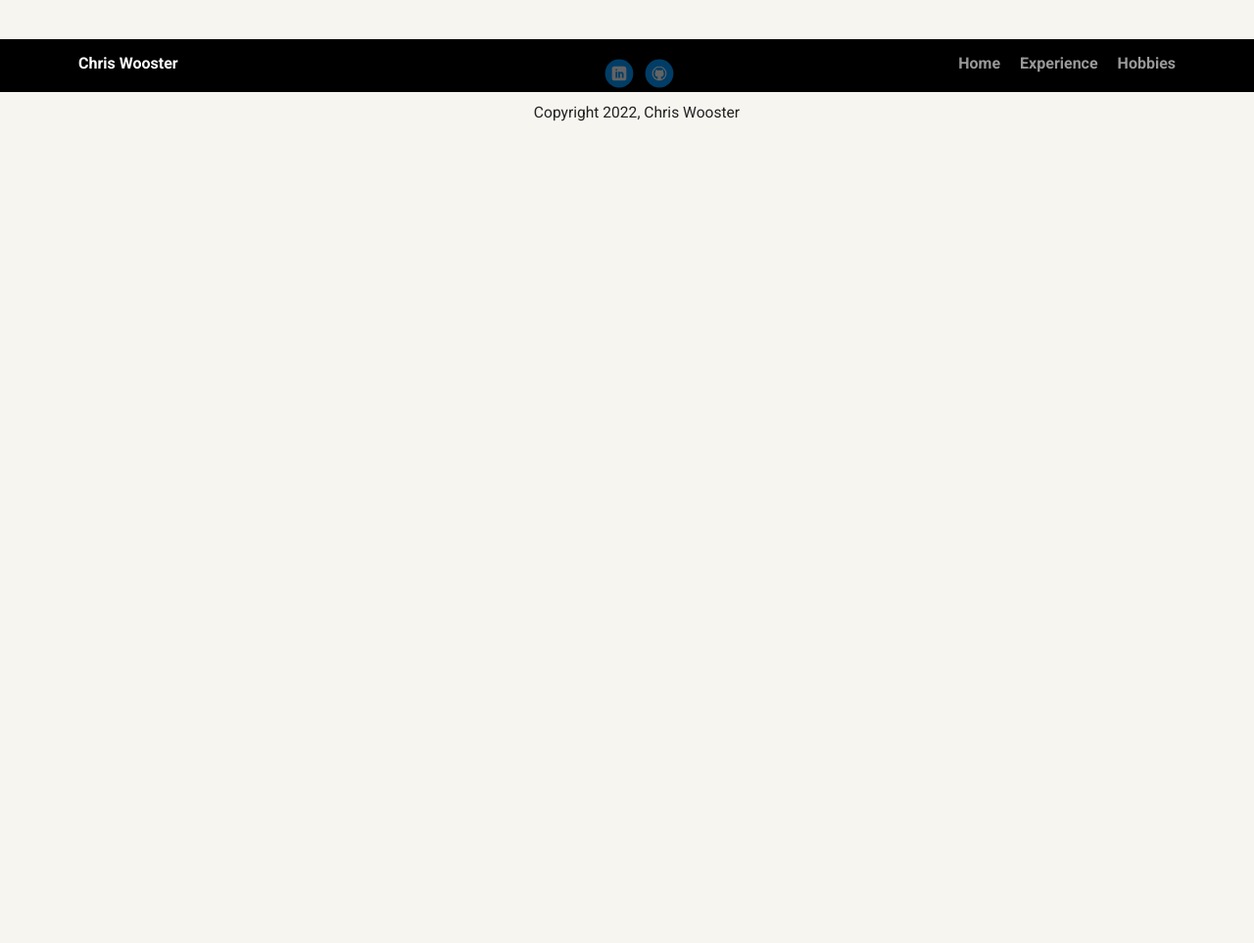
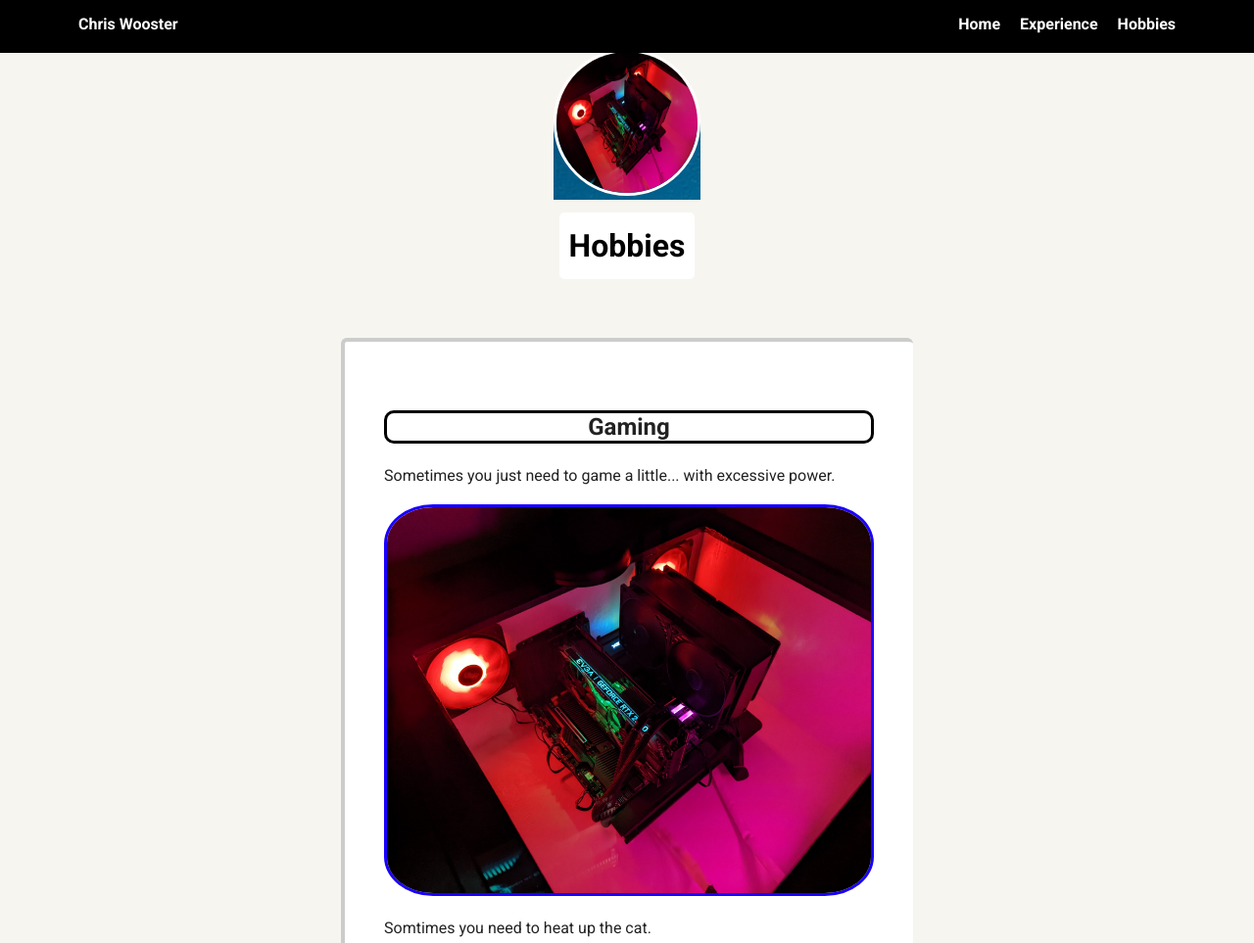
Before and after one commit to WoosterC/Techdegree-Project-1, a plain HTML site: page hobbies.html in a window 1280 px wide. Shown: the top 963 px of the page at 98% size. Before the commit the page ends 800 px from the top, so only its background shows below. Drawn offline with Linux system fonts and the light colour scheme; a web font is replaced by a local one.

Commit message:
working code

```diff
--- a/hobbies.html
+++ b/hobbies.html
@@ -17,6 +17,20 @@
         </ul>
     </div>
 
+    <header3>
+      <img src="images/pc400kb.jpg" alt="PC" class="profile-image">
+      <h1 class="tag name">Hobbies</h1>
+    </header3>
+
+  <main class="flex">
+    <div class="card3">
+      <h2 class="card-title">Gaming</h2>
+      <p>Sometimes you just need to game a little... with excessive power.</p>
+      <img src="images/pc400kb.jpg" alt="Gaming PC" class="hobbies-image">
+      <p>Somtimes you need to heat up the cat.</p>
+      <img src="images/cat400kb.jpg" alt="Toasty PS4" class="hobbies-image2">
+    </div>
+  </main>
   <footer>
     <ul>
       <li><a href="https://www.linkedin.com/in/christopher-wooster-6468171b5/" class="social linkedin">LinkedIn</a></li>
--- a/styles.css
+++ b/styles.css
@@ -15,7 +15,7 @@ body {
 
 a {
   text-decoration: none;
-  color: #999;
+  color: rgb(255, 255, 255);
 }
 a:hover {
   color: #6633ff;
@@ -43,7 +43,7 @@ a:hover {
 .nav .name {
     display: block;
     margin-right: auto;
-    color: white;
+    color: rgb(255, 255, 255);
 }
 .nav li {
   padding: 5px 10px 10px 10px;
@@ -52,7 +52,7 @@ a:hover {
   transition: all .5s;
 }
 .nav a:hover {
-  color: white
+  color: rgb(255, 0, 0)
 }
 
 header {
@@ -77,16 +77,16 @@ header .profile-image:hover {
   transform: scale(1.6) rotate(720deg);
 }
 .tag {
-  background-color: #efefef;
-  color: black;
+  background-color: #ffffff;
+  color: rgb(0, 0, 0);
   padding: 10px;
   border-radius: 5px;
   display: table;
   margin: 10px auto;
 }
 .location {
-  background-color: #222;
-  color: yellow;
+  background-color: rgb(255, 159, 70);
+  color: rgb(0, 0, 0);
 }
 .card {
   margin: 30px;
@@ -266,3 +266,39 @@ header2 .profile-image {
 header2 .profile-image:hover {
   transform: scale(1.6) rotate(720deg);
 }
+
+.hobbies-image {
+  width: 500px;
+  height: 400px;
+  border-radius: 10%;
+  border: 3px solid rgb(25, 0, 255);
+}
+.hobbies-image:hover {
+  transform: scale(1.8);
+}
+
+.hobbies-image2 {
+  margin-left: 50px;
+  width: 400px;
+  height: 500px;
+  border-radius: 10%;
+  border: 3px solid rgb(0, 0, 0);
+}
+.hobbies-image2:hover {
+  transform: scale(2.0);
+}
+
+.card3 {
+  margin: 30px;
+  padding: 20px 40px 40px;
+  max-width: 800px;
+  text-align: left;
+  background: #fff;
+  border-top: 4px solid #ccc;
+  border-left: 4px solid #ccc;
+  border-radius: 6px;
+  transition: all .5s;
+}
+.card3:hover {
+  border-color: #01cdfe;
+}
```
Also changed, not shown: resume.html (+1 -1 lines), images/GPC1mb.jpg (added), images/cat400kb.jpg.
